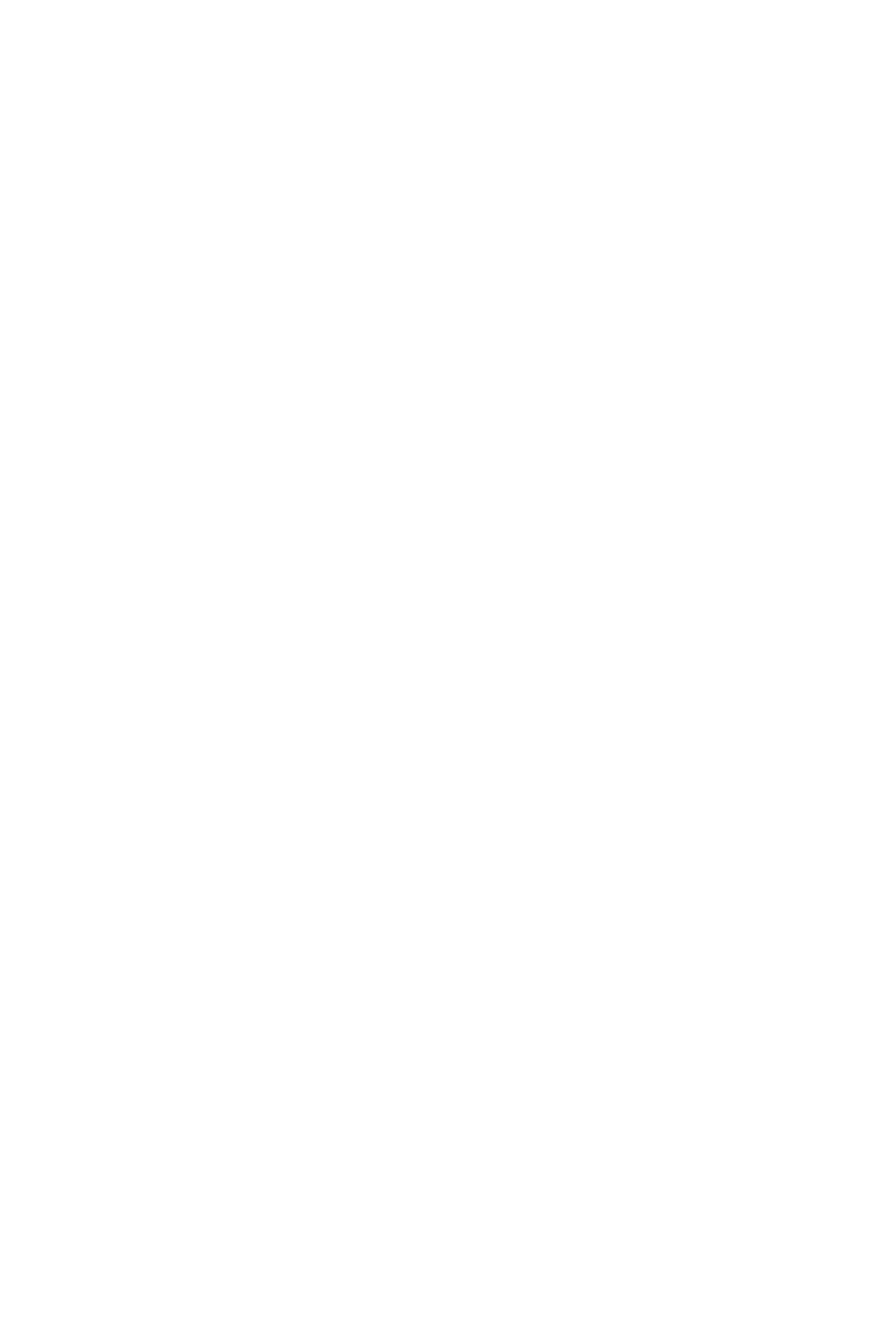
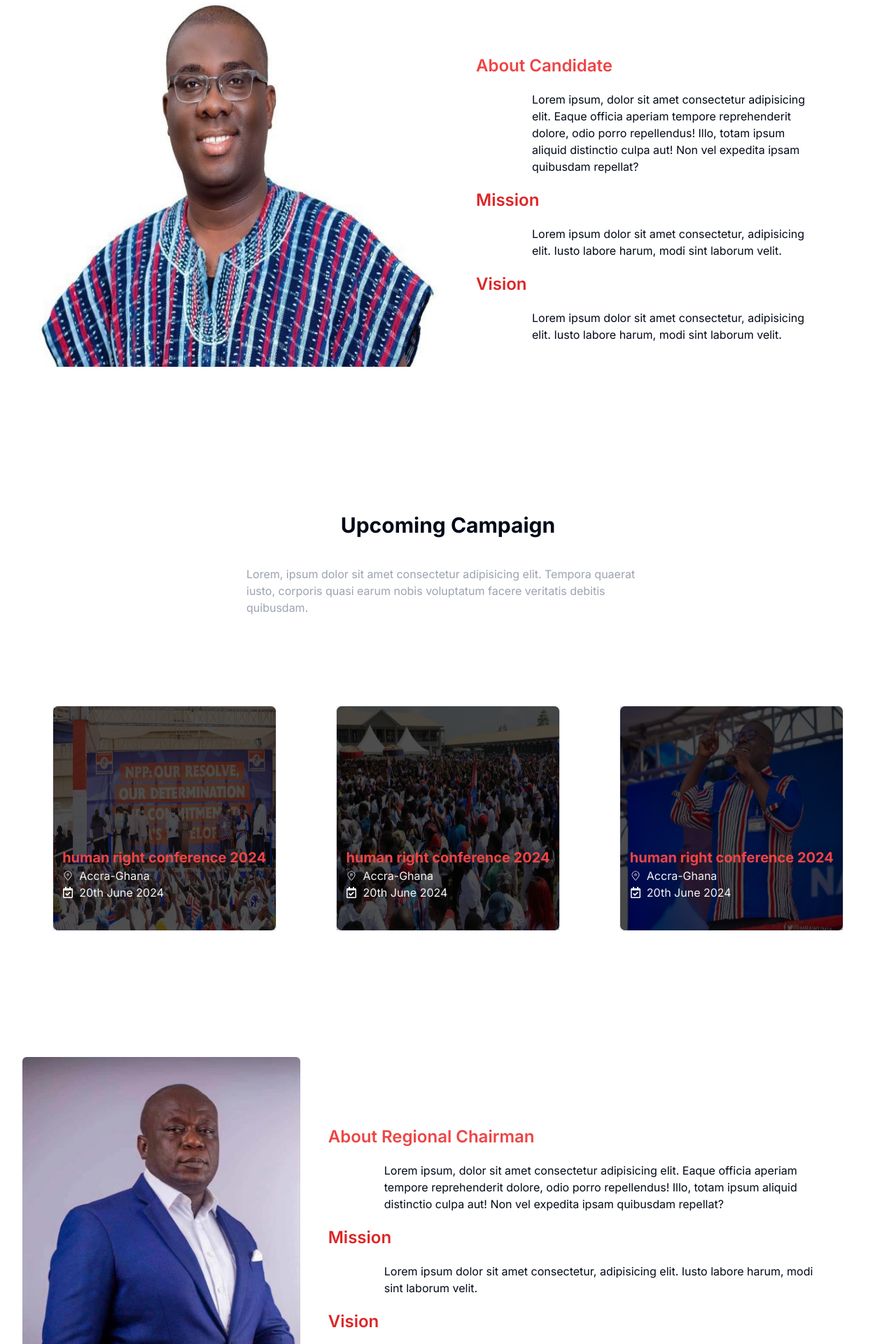
Before and after one commit to owusuvictorjnr/Akuapem-North-constituency, a Next.js app: page /about in a window 1280 px wide. Shown: the part 1180-3100 px from the top of the page at 70% size. Before the commit the page ends 1148 px from the top, so only its background shows below. Built offline with nearby package versions, Linux system fonts and the light colour scheme.

Commit message:
refactor: ad reg. chairman

```diff
--- a/app/(frontend)/about/page.jsx
+++ b/app/(frontend)/about/page.jsx
@@ -1,3 +1,5 @@
+import Campaigns from "@/components/Campaigns/Campaigns";
+import UpcomingCampaign from "@/components/UpcomingCampaign/UpcomingCampaign";
 import Image from "next/image";
 import React from "react";
 
@@ -10,6 +12,8 @@ const AboutPage = () => {
             <Image
               src="/assets/imgs/vote.png"
               alt="logo"
+              // height={1000}
+              // width={1000}
               layout="fill"
               objectFit="cover"
               className="opacity-20"
@@ -22,6 +26,7 @@ const AboutPage = () => {
           </div>
         </div>
 
+        {/* Bawumi */}
         <div className="mt-[10rem]">
           <div className="flex flex-col lg:flex-row space-y-10 items-center container mx-auto space-x-10">
             <Image
@@ -70,6 +75,115 @@ const AboutPage = () => {
             </div>
           </div>
         </div>
+
+        {/* Sammi */}
+        <div className="mt-[10rem] order-1">
+          <div className="">
+            <div className="flex flex-col order-1 lg:flex-row space-y-10 items-center container mx-auto space-x-10">
+              <Image
+                src="/assets/imgs/Sammi-Awuku-2.jpg"
+                alt="logo"
+                height={1000}
+                width={1000}
+                className="w-full lg:w-1/2 h-[55vh] lg:h-[65vh]"
+              />
+
+              {/* Mission & Vision statements */}
+              <div className="space-y-5">
+                <h1 className=" text-red-500 capitalize font-semibold text-2xl ">
+                  about candidate
+                </h1>
+                <p className="container mx-auto md:px-10 lg:px-20">
+                  Lorem ipsum, dolor sit amet consectetur adipisicing elit.
+                  Eaque officia aperiam tempore reprehenderit dolore, odio porro
+                  repellendus! Illo, totam ipsum aliquid distinctio culpa aut!
+                  Non vel expedita ipsam quibusdam repellat?
+                </p>
+
+                {/* Mission statements */}
+                <div className="space-y-5">
+                  <h className=" text-red-600 capitalize font-semibold text-2xl">
+                    mission
+                  </h>
+
+                  <p className="container mx-auto  md:px-10 lg:px-20">
+                    Lorem ipsum dolor sit amet consectetur, adipisicing elit.
+                    Iusto labore harum, modi sint laborum velit.
+                  </p>
+                </div>
+
+                {/* Mission statements */}
+                <div className="space-y-5">
+                  <h className=" text-red-600 capitalize font-semibold text-2xl">
+                    vision
+                  </h>
+
+                  <p className="container mx-auto md:px-10 lg:px-20">
+                    Lorem ipsum dolor sit amet consectetur, adipisicing elit.
+                    Iusto labore harum, modi sint laborum velit.
+                  </p>
+                </div>
+              </div>
+            </div>
+          </div>
+        </div>
+
+        {/* Upcoming campaign */}
+        <div className="mt-[5rem]">
+          <UpcomingCampaign />
+        </div>
+
+        {/* chairman */}
+        <div className="mt-[10rem] order-1">
+          <div className="">
+            <div className="flex flex-col order-1 lg:flex-row space-y-10 items-center container mx-auto space-x-10">
+              <Image
+                src="/assets/imgs/reg-1.jpg"
+                alt="logo"
+                height={1000}
+                width={1000}
+                className="w-full lg:w-1/2 h-[55vh] lg:h-[65vh] rounded-md"
+              />
+
+              {/* Mission & Vision statements */}
+              <div className="space-y-5">
+                <h1 className=" text-red-500 capitalize font-semibold text-2xl ">
+                  about regional chairman
+                </h1>
+                <p className="container mx-auto md:px-10 lg:px-20">
+                  Lorem ipsum, dolor sit amet consectetur adipisicing elit.
+                  Eaque officia aperiam tempore reprehenderit dolore, odio porro
+                  repellendus! Illo, totam ipsum aliquid distinctio culpa aut!
+                  Non vel expedita ipsam quibusdam repellat?
+                </p>
+
+                {/* Mission statements */}
+                <div className="space-y-5">
+                  <h className=" text-red-600 capitalize font-semibold text-2xl">
+                    mission
+                  </h>
+
+                  <p className="container mx-auto  md:px-10 lg:px-20">
+                    Lorem ipsum dolor sit amet consectetur, adipisicing elit.
+                    Iusto labore harum, modi sint laborum velit.
+                  </p>
+                </div>
+
+                {/* Mission statements */}
+                <div className="space-y-5">
+                  <h className=" text-red-600 capitalize font-semibold text-2xl">
+                    vision
+                  </h>
+
+                  <p className="container mx-auto md:px-10 lg:px-20">
+                    Lorem ipsum dolor sit amet consectetur, adipisicing elit.
+                    Iusto labore harum, modi sint laborum velit.
+                  </p>
+                </div>
+              </div>
+            </div>
+          </div>
+        </div>
       </div>
     </>
   );
```
